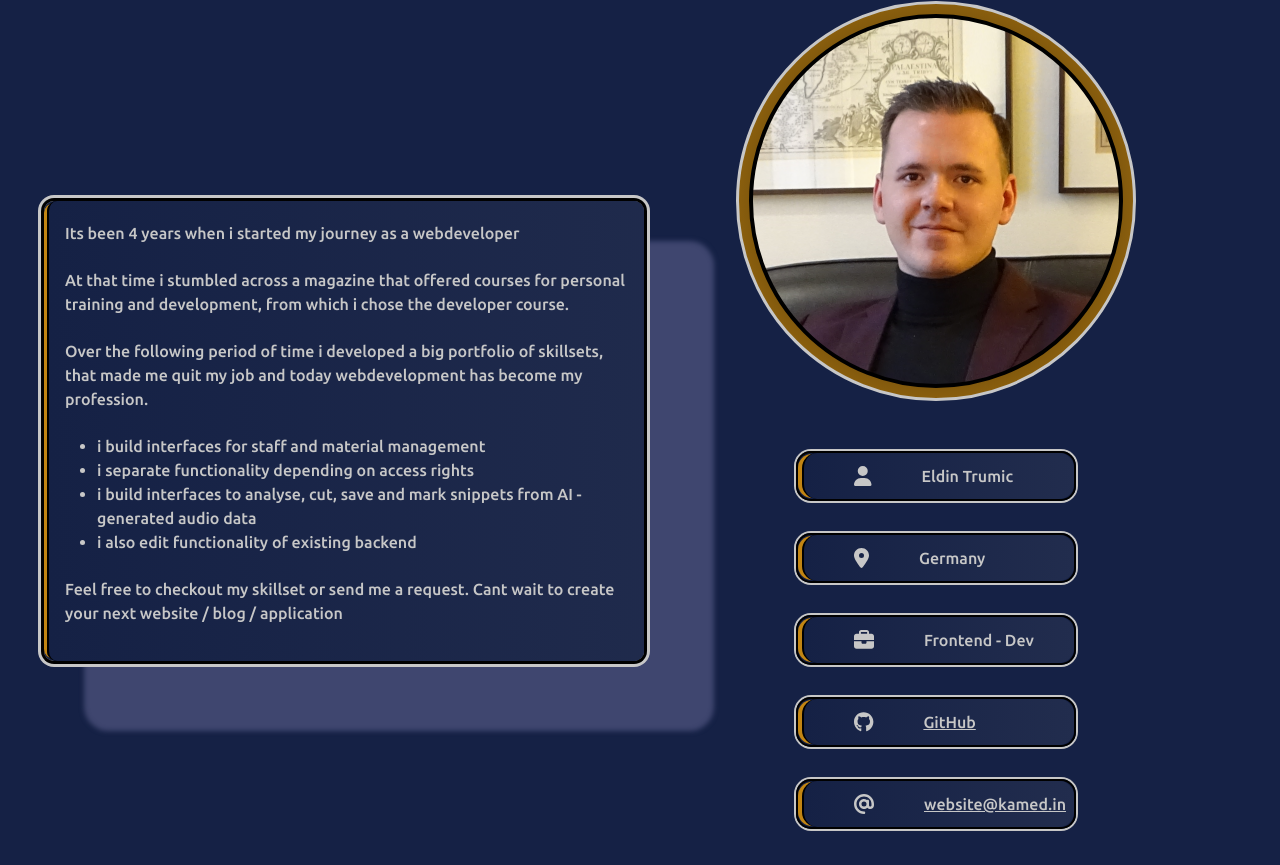
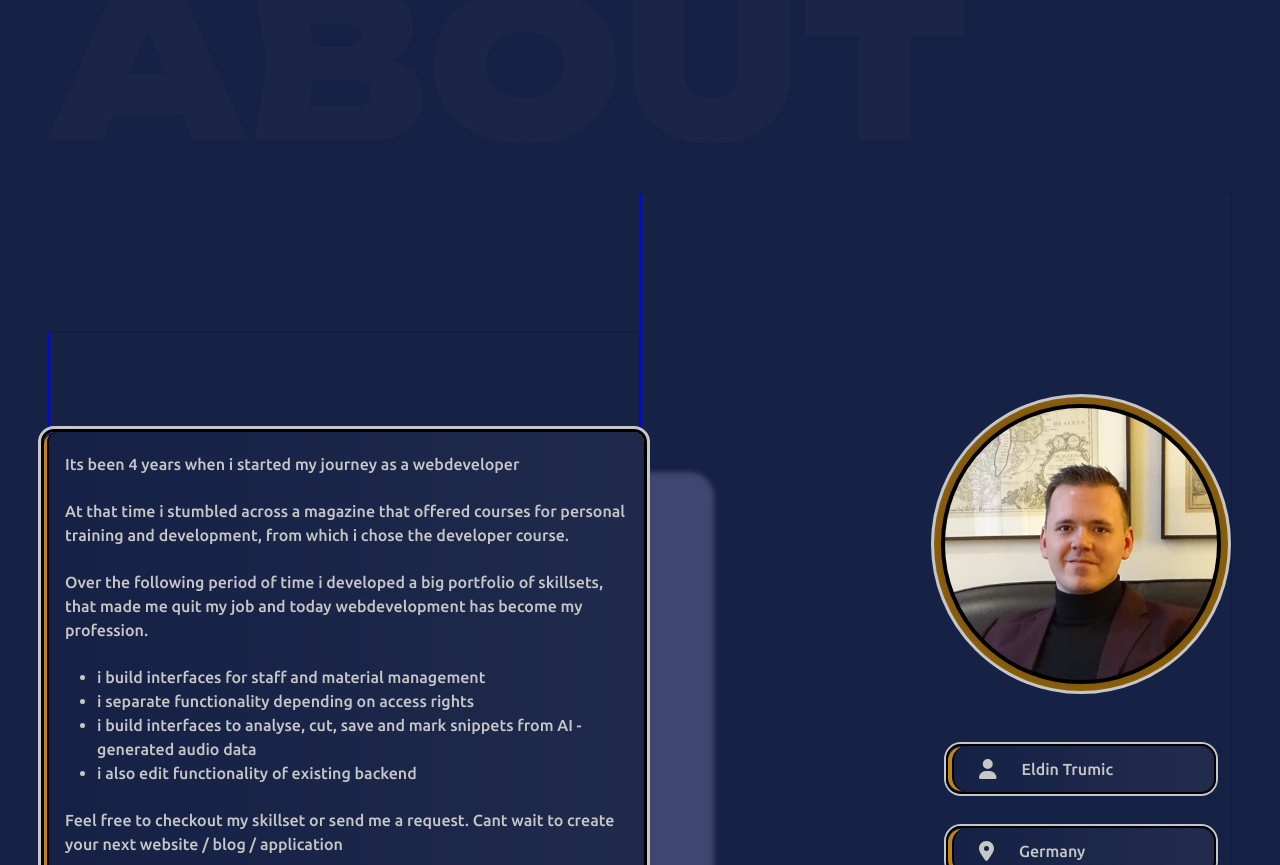
Before and after one commit to DevKame/fav_portfolio, a Vue app: page / in a window 1280 px wide. Shown: the part 855-1720 px from the top of the page. Built offline with nearby package versions, Linux system fonts and the light colour scheme.

Commit message:
header and about are responsive

```diff
--- a/src/components/multiUse/SectionHeadlines.vue
+++ b/src/components/multiUse/SectionHeadlines.vue
@@ -21,12 +21,30 @@ const props = defineProps([
     h1.section-headlines::selection {
         all: unset;
     }
+    h1.section-headlines {
+        font-size: 15vmin;
+        z-index: -1;
+    }
 
 
+    @media screen and (min-width: 576px) {
+        h1.section-headlines {
+            font-size: 100px;
+        }
+    }
+    @media screen and (min-width: 768px) {
+        h1.section-headlines {
+            font-size: 150px;
+        }
+    }
+    @media screen and (min-width: 992px) {
+        h1.section-headlines {
+            font-size: 200px;
+        }
+    }
     @media screen and (min-width: 1400px) {
         h1.section-headlines {
             font-size: 250px;
-            z-index: -1;
         }
     }
 </style>
--- a/src/components/multiUse/TextBox.vue
+++ /dev/null
@@ -1,3 +0,0 @@
-<template>
-    <div class="text-box"></div>
-</template>
--- a/src/components/singleUse/TheAbout.vue
+++ b/src/components/singleUse/TheAbout.vue
@@ -1,61 +1,8 @@
-<template>
-    <section class="about px-5 d-flex flex-wrap justify-content-around align-items-center" ref="aboutSection">
-        <section-headline headline="ABOUT"></section-headline>
-        <div class="flex-half w-50 d-flex flex-column justify-content-start align-items-center">
-            <div class="text-box d-flex justify-content-end align-items-center position-relative" ref="aboutTextbox">
-                <div class="text-box-aside bg-tert position-absolute"></div>
-                <div class="text-box-closer position-absolute"></div>
-                <div class="text-box-content p-3 position-relative d-flex flex-column justify-content-around align-items-end">
-                    <p :class="{show: sectionVisible}">
-                        <span v-for="(c, index) in about1" :key="index">{{ c }}</span>
-                    </p>
-                    <p :class="{show: sectionVisible}">
-                        <span v-for="(c, index) in about2" :key="index">{{ c }}</span>
-                    </p>
-                    <p :class="{show: sectionVisible}">
-                        <span v-for="(c, index) in about3" :key="index">{{ c }}</span>
-                    </p>
-                    <ul>
-                        <li :class="{show: sectionVisible}">
-                            <span v-for="(c, index) in li1" :key="index">{{ c }}</span>
-                        </li>
-                        <li :class="{show: sectionVisible}">
-                            <span v-for="(c, index) in li2" :key="index">{{ c }}</span>
-                        </li>
-                        <li :class="{show: sectionVisible}">
-                            <span v-for="(c, index) in li3" :key="index">{{ c }}</span>
-                        </li>
-                        <li :class="{show: sectionVisible}">
-                            <span v-for="(c, index) in li4" :key="index">{{ c }}</span>
-                        </li>
-                    </ul>
-                    <p :class="{show: sectionVisible}">
-                        <span v-for="(c, index) in about5" :key="index">{{ c }}</span>
-                    </p>
-                </div>
-            </div>
-        </div>
-        <div class="flex-half w-50 d-flex flex-column justify-content-start align-items-center">
-            <div class="image-info-wrapper d-flex flex-column justify-content-start align-items-center">
-                <div class="image-wrapper rounded-circle d-flex justify-content-center align-items-center">
-                    <div class="image rounded-circle"></div>
-                </div>
-                <div class="keyword-wrapper overflow-hidden w-100 d-flex flex-column justify-content-start align-items-center">
-                    <my-keywords :make-visible="sectionVisible" :delay="400" icon="fa-solid fa-user" text='Eldin Trumic'></my-keywords>
-                    <my-keywords :make-visible="sectionVisible" :delay="500" icon="fa-solid fa-location-dot" text='Germany'></my-keywords>
-                    <my-keywords :make-visible="sectionVisible" :delay="600" icon="fa-solid fa-briefcase" text='Frontend - Dev'></my-keywords>
-                    <my-keywords :make-visible="sectionVisible" :delay="700" icon="fa-brands fa-github" text='GitHub' :is-link="true" link-to="https://github.com/DevKame"></my-keywords>
-                    <my-keywords :make-visible="sectionVisible" :delay="800" icon="fa-solid fa-at" text='website@kamed.in' :is-link="true" link-to="mailto:website@kamed.in"></my-keywords>
-                </div>
-            </div>
 
 
-        </div>
-    </section>
-</template>
+<script lang="ts" setup>
 
-<script lang="ts" setup>
-import { ref, onMounted, inject, watch, ComputedRef } from 'vue';
+import { ref, onMounted, inject, watch } from 'vue';
 
 import MyKeywords from '../subcomps/about/MyKeywords.vue';
 
@@ -93,7 +40,7 @@ watch(progress, () => {
     // if(sectiontop <= 0) sectionVisible.value = true;
 });
 
-const wait = inject("wait")!;
+const wait = inject<(ms: number) => Promise<any>>("wait")!;
 
 async function openTextbox() {
     await wait(50);
@@ -108,6 +55,61 @@ async function openTextbox() {
 
 
 </script>
+<template>
+    <section class="about px-4 px-xl-5 d-flex flex-wrap justify-content-around align-items-center" ref="aboutSection">
+        <section-headline headline="ABOUT"></section-headline>
+        <div class="flex-half px-2 px-sm-0 d-flex flex-column justify-content-start align-items-center">
+            <div class="text-box d-flex justify-content-end align-items-center position-relative" ref="aboutTextbox">
+                <div class="text-box-aside bg-tert position-absolute"></div>
+                <div class="text-box-closer position-absolute"></div>
+                <div class="text-box-content p-3 position-relative d-flex flex-column justify-content-around align-items-end">
+                    <p :class="{show: sectionVisible}">
+                        <span v-for="(c, index) in about1" :key="index">{{ c }}</span>
+                    </p>
+                    <p :class="{show: sectionVisible}">
+                        <span v-for="(c, index) in about2" :key="index">{{ c }}</span>
+                    </p>
+                    <p :class="{show: sectionVisible}">
+                        <span v-for="(c, index) in about3" :key="index">{{ c }}</span>
+                    </p>
+                    <ul>
+                        <li :class="{show: sectionVisible}">
+                            <span v-for="(c, index) in li1" :key="index">{{ c }}</span>
+                        </li>
+                        <li :class="{show: sectionVisible}">
+                            <span v-for="(c, index) in li2" :key="index">{{ c }}</span>
+                        </li>
+                        <li :class="{show: sectionVisible}">
+                            <span v-for="(c, index) in li3" :key="index">{{ c }}</span>
+                        </li>
+                        <li :class="{show: sectionVisible}">
+                            <span v-for="(c, index) in li4" :key="index">{{ c }}</span>
+                        </li>
+                    </ul>
+                    <p :class="{show: sectionVisible}">
+                        <span v-for="(c, index) in about5" :key="index">{{ c }}</span>
+                    </p>
+                </div>
+            </div>
+        </div>
+        <div class="flex-half d-flex flex-column justify-content-start align-items-center align-items-xl-end align-items-xxl-center">
+            <div class="image-info-wrapper d-flex flex-column justify-content-start align-items-center">
+                <div class="image-wrapper rounded-circle d-flex justify-content-center align-items-center">
+                    <div class="image rounded-circle"></div>
+                </div>
+                <div class="keyword-wrapper overflow-hidden w-100 d-flex flex-column justify-content-start align-items-center">
+                    <my-keywords :make-visible="sectionVisible" :delay="400" icon="fa-solid fa-user" text='Eldin Trumic'></my-keywords>
+                    <my-keywords :make-visible="sectionVisible" :delay="500" icon="fa-solid fa-location-dot" text='Germany'></my-keywords>
+                    <my-keywords :make-visible="sectionVisible" :delay="600" icon="fa-solid fa-briefcase" text='Frontend - Dev'></my-keywords>
+                    <my-keywords :make-visible="sectionVisible" :delay="700" icon="fa-brands fa-github" text='GitHub' :is-link="true" link-to="https://github.com/DevKame"></my-keywords>
+                    <my-keywords :make-visible="sectionVisible" :delay="800" icon="fa-solid fa-at" text='website@kamed.in' :is-link="true" link-to="mailto:website@kamed.in"></my-keywords>
+                </div>
+            </div>
+
+
+        </div>
+    </section>
+</template>
 
 <style scoped>
 .image {
@@ -145,43 +147,16 @@ async function openTextbox() {
     height: calc(100% - 4px);
     border-radius: inherit;
 }
-.text-box {
-    font-family: "Ubuntu Med 500";
-    color: #c7c7c7;
-    border-radius: 10px;
-    box-shadow: 0 0 0 3px black,
-                0 0 0 6px #c7c7c7;
-    overflow: hidden;
-    transition: all .3s ease;
-}
-.text-box {
-    margin-top: 200px;
-    width: 20px;
-    height: 2px;
-    transform: translate(-300px, 230px);
-}
-.text-box.first-open {
-    width: 20px;
-    height: 460px;
-    transform: translate(-300px, 0);
-}
-.text-box.second-open {
-    width: 600px;
-    height: 460px;
-    transform: translate(0, 0);
-}
 .text-box.last-open {
     box-shadow: 0 0 0 3px black,
                 0 0 0 6px #c7c7c7,
-                55px 55px 5px 15px #3F466F;
+                25px 25px 5px 15px #3F466F;
 }
 .text-box p,
 .text-box li {
     width: 100%;
     transform: translateX(-45%) scaleX(0);
-    /* transition: transform .4s ease-in opacity .2s ease-in; */
     transition: transform .4s ease-in;
-    /* opacity: 0; */
 }
 .text-box p:first-child {
     transition-delay: .1s;
@@ -226,11 +201,101 @@ async function openTextbox() {
     transform: translateX(0) scaleX(1);
     /* opacity: 1; */
 }
-/* .flex-half {
+.flex-half {
     border: 1px solid blue;
-} */
+    width: 100%;
+    min-height: 670px;
+}
+.text-box {
+    font-family: "Ubuntu Med 500";
+    color: #c7c7c7;
+    border-radius: 10px;
+    box-shadow: 0 0 0 3px black,
+                0 0 0 6px #c7c7c7;
+    overflow: hidden;
+    width: 20px;
+    height: 2px;
+    transform: translate(-50%, 580px);
+    transition: all .3s ease;
+        margin-top: 50px;
+}
+.text-box.first-open {
+    width: 20px;
+    height: auto;
+    transform: translate(-50%, 0);
+}
+.text-box.second-open {
+    width: 100%;
+    height: auto;
+    transform: translate(0, 0);
+}
+.text-box.last-open {
+    box-shadow: 0 0 0 3px black,
+                0 0 0 6px #c7c7c7;
+}
+.image-info-wrapper {
+    width: 300px;
+    margin-top: 100px;
+}
 
+@media screen and (min-width: 576px) {
+    .flex-half {
+        width: 100%;
+        min-height: 670px;
+    }
+    .text-box {
+        transform: translate(-215px, 300px);
+        margin-top: 50px;
+    }
+    .text-box.first-open {
+        width: 20px;
+        height: 460px;
+        transform: translate(-215px, 0);
+    }
+    .text-box.second-open {
+        width: 432px;
+        height: 600px;
+        transform: translate(0, 0);
+    }
+    .image-info-wrapper {
+        width: 400px;
+        margin-top: 100px;
+    }
+}
+@media screen and (min-width: 992px) {
+    .text-box.first-open {
+        width: 20px;
+        height: 460px;
+        transform: translate(-300px, 0);
+    }
+    .text-box.last-open {
+        box-shadow: 0 0 0 3px black,
+                    0 0 0 6px #c7c7c7,
+                    55px 55px 5px 15px #3F466F;
+    }
+    .text-box {
+        transform: translate(-300px, 230px);
+        margin-top: 100px;
+    }
+    .text-box.second-open {
+        width: 600px;
+        height: 460px;
+        transform: translate(0, 0);
+    }
+}
 @media screen and (min-width: 1200px) {
+    .image-info-wrapper {
+        width: 300px;
+        margin-top: 200px;
+    }
+    .image {
+        background-size: 120%;
+    }
+    .flex-half {
+        width: 50%;
+    }
+}
+@media screen and (min-width: 1400px) {
     .image-info-wrapper {
         width: 400px;
     }
--- a/src/components/subcomps/about/MyKeywords.vue
+++ b/src/components/subcomps/about/MyKeywords.vue
@@ -76,6 +76,7 @@ a {
 .keyword-content {
     width: calc(100% - 4px);
     height: 100%;
+    padding-left: 12px;
     background: var(--prim) linear-gradient(to right, var(--prim), rgba(170,170,170,.1) 120%);
     border-radius: inherit;
     border-left: 2px solid black;
@@ -100,13 +101,28 @@ a {
     margin: 16px 0;
     box-shadow: 0 0 0 2px #c7c7c7;
     transform: translate(200%, 0);
+    width: 90%;
 }
-@media screen and (min-width: 1200px) {
+.keyword-content svg + * {
+    margin-left: 12px;
+}
+@media screen and (min-width: 576px) {
+    .keyword-content {
+        padding-left: 25px;
+    }
+    .keyword-content svg + * {
+        margin-left: 25px;
+    }
+}
+@media screen and (min-width: 1400px) {
     .keyword-content {
         padding-left: 50px;
     }
     .keyword-content svg + * {
         margin-left: 50px;
     }
+    .my-keywords {
+        width: 70%;
+    }
 }
 </style>
--- a/src/components/subcomps/header/TheHeadline.vue
+++ b/src/components/subcomps/header/TheHeadline.vue
@@ -122,7 +122,7 @@ h1::selection {
 }
 .headline-wrapper {
     margin-top: 150px;
-    width: 100%;
+    width: 80%;
     height: 20vmin;
     margin-left: 20px;
 }
@@ -135,7 +135,7 @@ h1::selection {
     }
     .headline-wrapper {
         margin-top: 100px;
-        width: 100%;
+        width: 80%;
         height: 200px;
         margin-left: 20px;
     }
```
